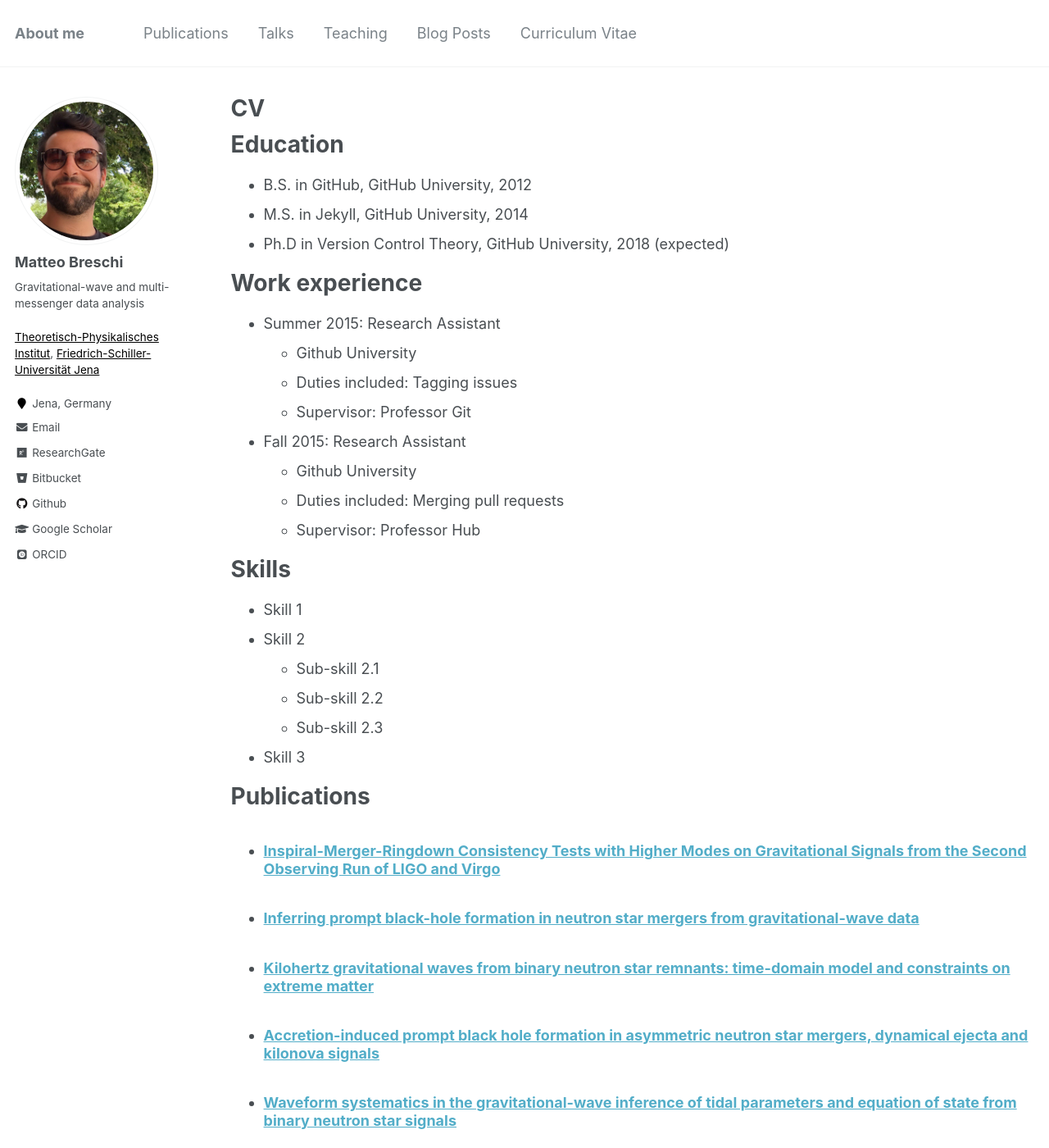
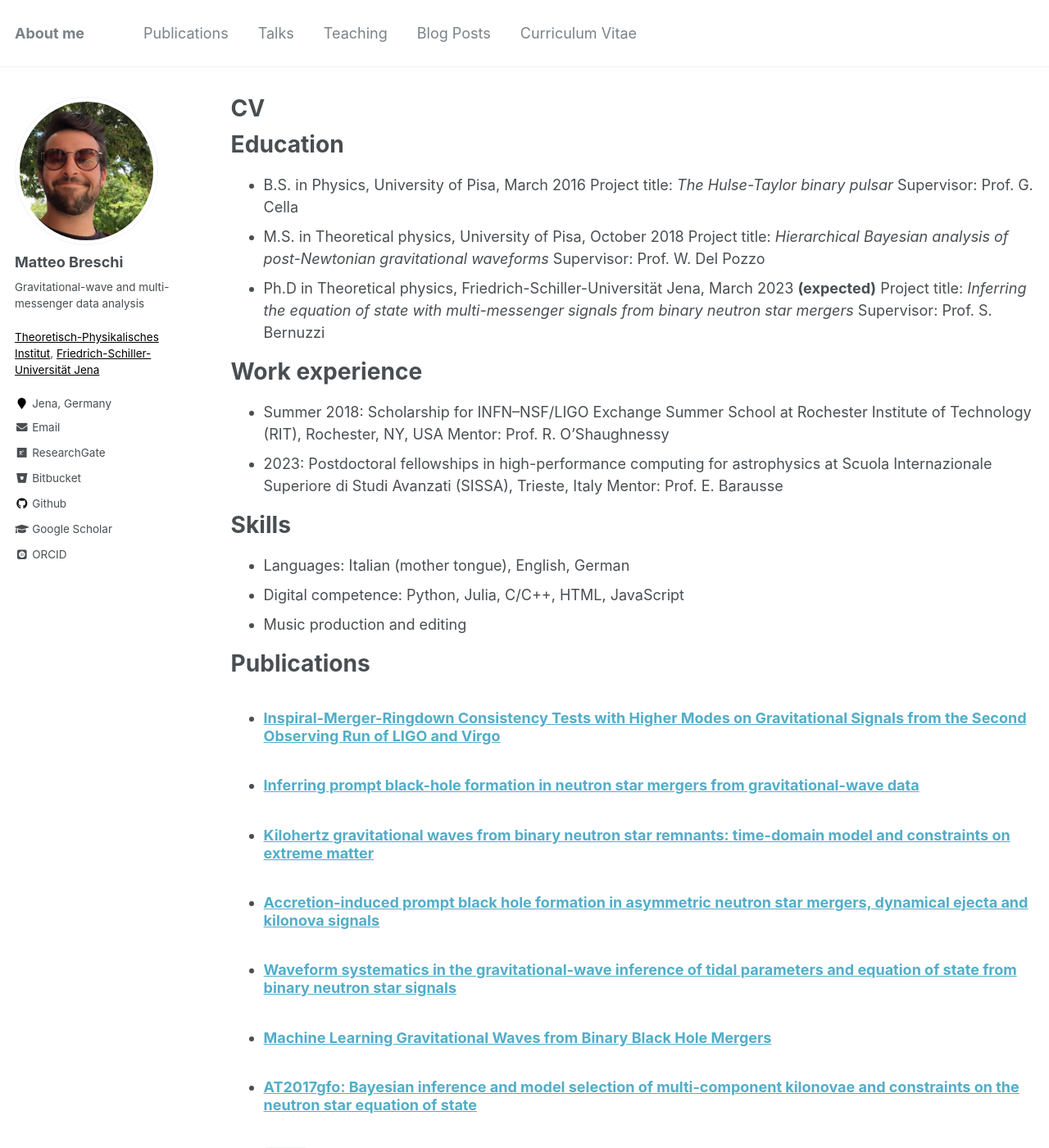
Before and after one commit to matteobreschi/matteobreschi.github.io, a Jekyll site: the page built from _pages/cv.md, in a window 1280 px wide and 1400 px high. Shown: the whole window at 82% size. Built offline with Jekyll 4.4.1, drawn with Linux system fonts in a browser that asks for light colours; some web fonts are replaced; some of the changed text lies outside the part shown.

Commit message:
update cv

```diff
--- a/_includes/archive-single.html
+++ b/_includes/archive-single.html
@@ -50,7 +50,7 @@
          <p class="page__date"><strong><i class="fa fa-fw fa-calendar" aria-hidden="true"></i> {{ site.data.ui-text[site.locale].date_label | default: "Published:" }}</strong> <time datetime="{{ post.date | default: "1900-01-01" | date_to_xmlschema }}">{{ post.date | default: "1900-01-01" | date: "%B %d, %Y" }}</time></p>
         {% endif %}
 
-    {% if post.collection != 'publications' and post.collection != 'talks' %}
+    {% if post.collection != 'publications' %}
         {% if post.excerpt and site.read_more != 'enabled' %}
         <p class="archive__item-excerpt" itemprop="description">{{ post.excerpt | markdownify }}</p>
         {% elsif post.excerpt and site.read_more == 'enabled' %}
--- a/_pages/cv.md
+++ b/_pages/cv.md
@@ -11,30 +11,28 @@ redirect_from:
 
 Education
 ======
-* B.S. in GitHub, GitHub University, 2012
-* M.S. in Jekyll, GitHub University, 2014
-* Ph.D in Version Control Theory, GitHub University, 2018 (expected)
+* B.S. in Physics, University of Pisa, March 2016
+Project title: *The Hulse-Taylor binary pulsar*
+Supervisor: Prof. G. Cella
+* M.S. in Theoretical physics, University of Pisa, October 2018
+Project title: *Hierarchical Bayesian analysis of post-Newtonian gravitational waveforms*
+Supervisor: Prof. W. Del Pozzo
+* Ph.D in Theoretical physics, Friedrich-Schiller-Universität Jena, March 2023 **(expected)**
+Project title: *Inferring the equation of state with multi-messenger signals from binary neutron star mergers*
+Supervisor: Prof. S. Bernuzzi
 
 Work experience
 ======
-* Summer 2015: Research Assistant
-  * Github University
-  * Duties included: Tagging issues
-  * Supervisor: Professor Git
-
-* Fall 2015: Research Assistant
-  * Github University
-  * Duties included: Merging pull requests
-  * Supervisor: Professor Hub
+* Summer 2018: Scholarship for INFN–NSF/LIGO Exchange Summer School at Rochester Institute of Technology (RIT), Rochester, NY, USA
+Mentor: Prof. R. O'Shaughnessy
+* 2023: Postdoctoral fellowships in high-performance computing for astrophysics at Scuola Internazionale Superiore di Studi Avanzati (SISSA), Trieste, Italy
+Mentor: Prof. E. Barausse
 
 Skills
 ======
-* Skill 1
-* Skill 2
-  * Sub-skill 2.1
-  * Sub-skill 2.2
-  * Sub-skill 2.3
-* Skill 3
+* Languages: Italian (mother tongue), English, German
+* Digital competence: Python, Julia, C/C++, HTML, JavaScript
+* Music production and editing
 
 Publications
 ======
```
Also changed, not shown: other parts of _pages/cv.md (+0 -4 lines).
